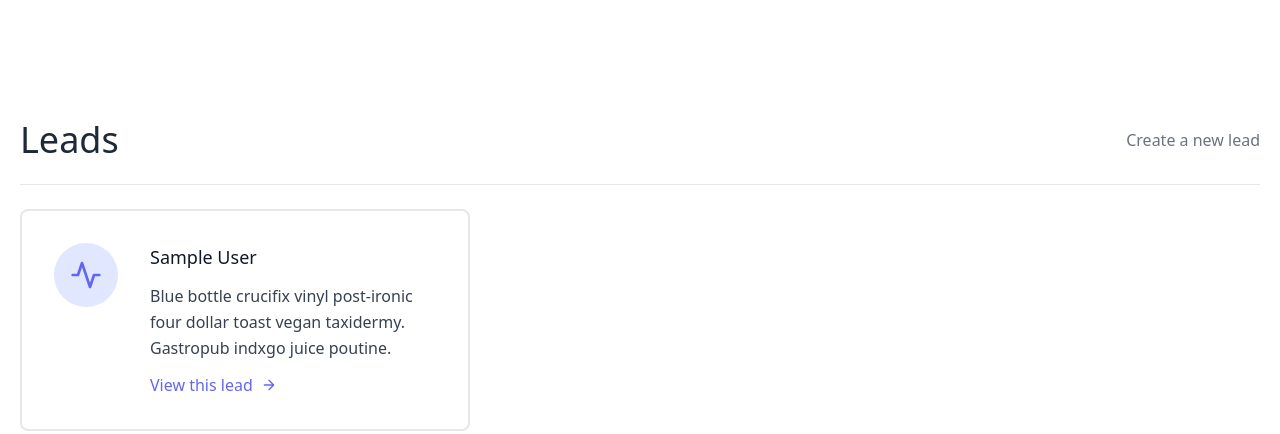
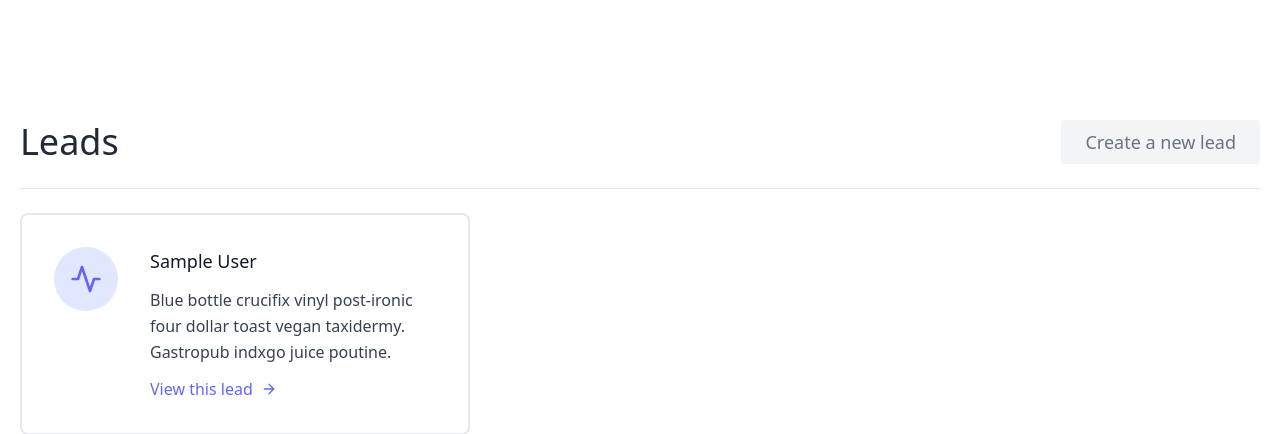
Before and after one commit to harshhx/Django-CRM, a Django app: page /leads/ in a window 1280 px wide. Shown: the part 80-514 px from the top of the page. Run offline with Django 3.2, Linux system fonts and the light colour scheme; tables that the repository leaves empty hold one stand-in row (values such as "Sample post").

Commit message:
create new lead button

```diff
--- a/leads/templates/leads/lead_list.html
+++ b/leads/templates/leads/lead_list.html
@@ -9,7 +9,11 @@
                 <h1 class="text-4xl text-gray-800">Leads</h1>
             </div>
             <div>
-                <a class="text-gray-500 hover:text-blue-500" href="{% url 'leads:lead-create' %}">Create a new lead</a>
+
+                <button class="ml-4 inline-flex text-gray-700 bg-gray-100 border-0 py-2 px-6 focus:outline-none hover:bg-gray-200 rounded text-lg">
+                    <a class="text-gray-500 hover:text-blue-500" href="{% url 'leads:lead-create' %}">Create a new
+                        lead</a>
+                </button>
             </div>
         </div>
         <div class="flex flex-wrap -m-4">
@@ -17,7 +21,8 @@
             <div class="p-4 lg:w-1/2 md:w-full">
                 <div class="flex border-2 rounded-lg border-gray-200 p-8 sm:flex-row flex-col">
                     <div class="w-16 h-16 sm:mr-8 sm:mb-0 mb-4 inline-flex items-center justify-center rounded-full bg-indigo-100 text-indigo-500 flex-shrink-0">
-                        <svg fill="none" stroke="currentColor" stroke-linecap="round" stroke-linejoin="round" stroke-width="2" class="w-8 h-8" viewBox="0 0 24 24">
+                        <svg fill="none" stroke="currentColor" stroke-linecap="round" stroke-linejoin="round"
+                             stroke-width="2" class="w-8 h-8" viewBox="0 0 24 24">
                             <path d="M22 12h-4l-3 9L9 3l-3 9H2"></path>
                         </svg>
                     </div>
@@ -26,11 +31,14 @@
                             {{ lead.first_name }} {{ lead.last_name }}
                         </h2>
                         <p class="leading-relaxed text-base">
-                            Blue bottle crucifix vinyl post-ironic four dollar toast vegan taxidermy. Gastropub indxgo juice poutine.
+                            Blue bottle crucifix vinyl post-ironic four dollar toast vegan taxidermy. Gastropub indxgo
+                            juice poutine.
                         </p>
-                        <a href="{% url 'leads:lead-detail' lead.pk %}" class="mt-3 text-indigo-500 inline-flex items-center">
+                        <a href="{% url 'leads:lead-detail' lead.pk %}"
+                           class="mt-3 text-indigo-500 inline-flex items-center">
                             View this lead
-                            <svg fill="none" stroke="currentColor" stroke-linecap="round" stroke-linejoin="round" stroke-width="2" class="w-4 h-4 ml-2" viewBox="0 0 24 24">
+                            <svg fill="none" stroke="currentColor" stroke-linecap="round" stroke-linejoin="round"
+                                 stroke-width="2" class="w-4 h-4 ml-2" viewBox="0 0 24 24">
                                 <path d="M5 12h14M12 5l7 7-7 7"></path>
                             </svg>
                         </a>
@@ -40,5 +48,5 @@
             {% endfor %}
         </div>
     </div>
-  </section>
+</section>
 {% endblock content %}
```
